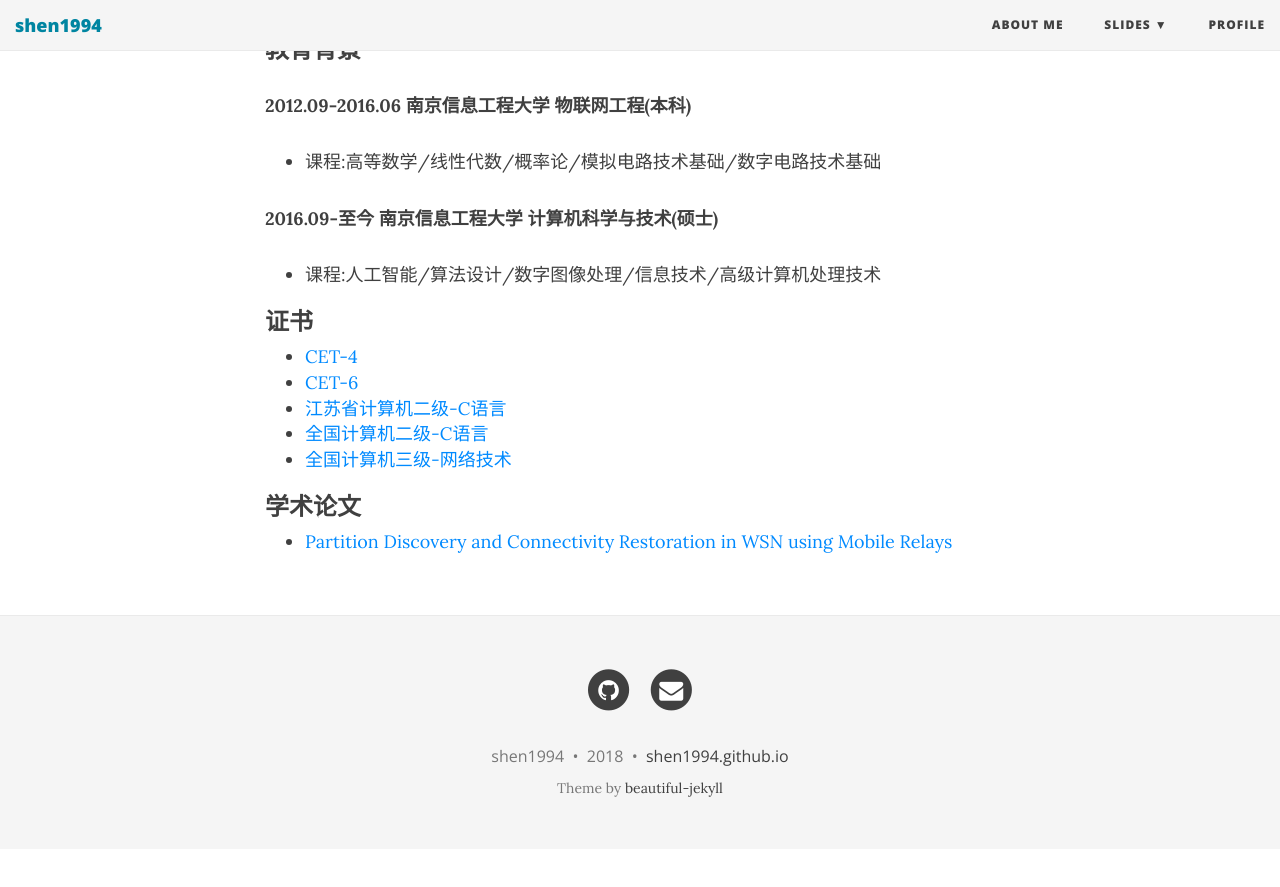
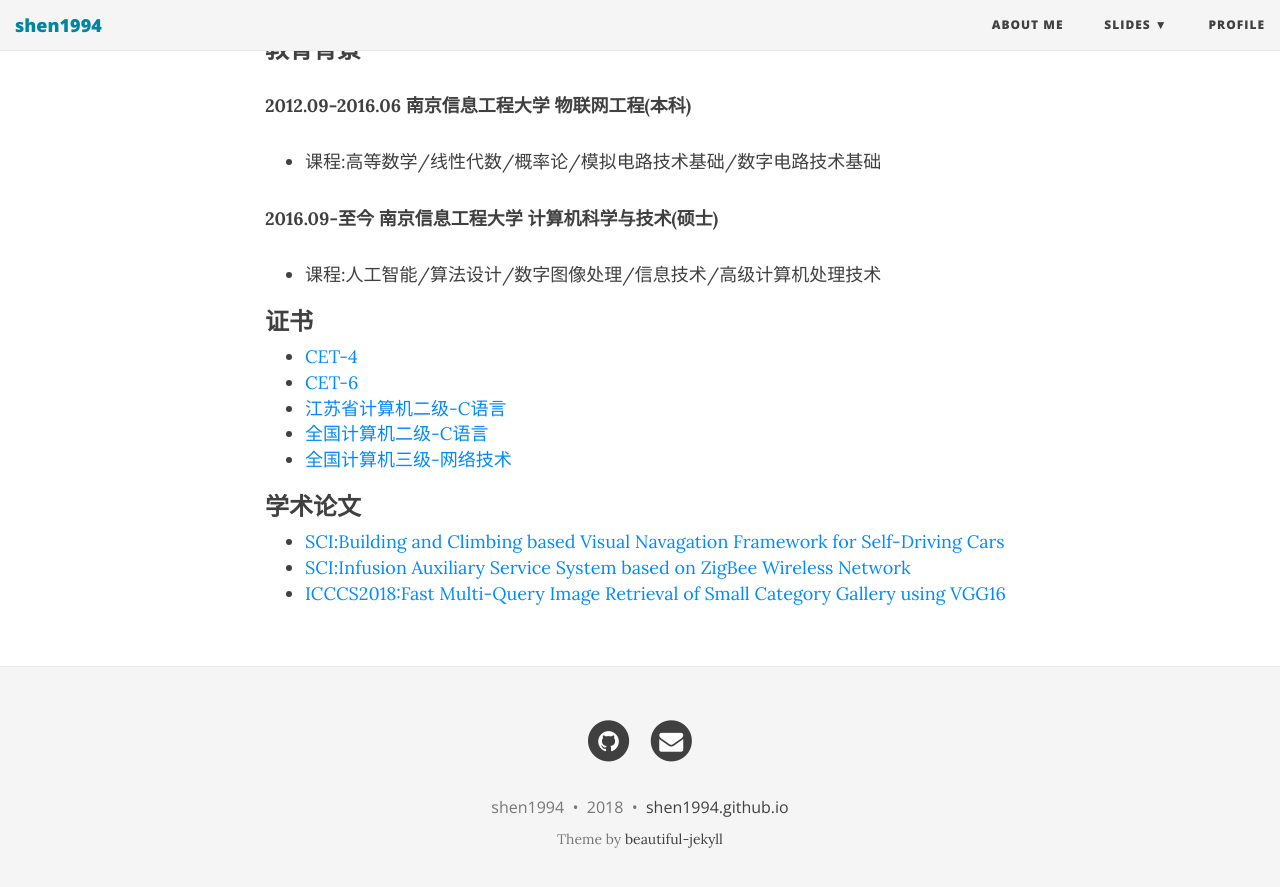
Before and after one commit to shen1994/shen1994.github.io, a Jekyll site: the page built from aboutme.md, in a window 1280 px wide and 900 px high, scrolled down 1297 px. Shown: the top 887 px of the window. Built offline with Jekyll 4.4.1, drawn with Linux system fonts in a browser that asks for light colours; nearby versions of some CDN libraries; before the commit the page ends 2146 px from its top, so only the background shows below that.

Commit message:
Update aboutme.md

```diff
--- a/aboutme.md
+++ b/aboutme.md
@@ -60,4 +60,6 @@ subtitle: 个人简历
 
 ### 学术论文
 
-- [Partition Discovery and Connectivity Restoration in WSN using Mobile Relays](http://dl.acm.org/citation.cfm?id=2684487)
+- [SCI:Building and Climbing based Visual Navagation Framework for Self-Driving Cars](http://link.springer.com/10.1007/s11036-017-0976-9)
+- [SCI:Infusion Auxiliary Service System based on ZigBee Wireless Network](https://doi.org/10.1109/ACCESS.2018.2809676)
+- [ICCCS2018:Fast Multi-Query Image Retrieval of Small Category Gallery using VGG16](#)
```
